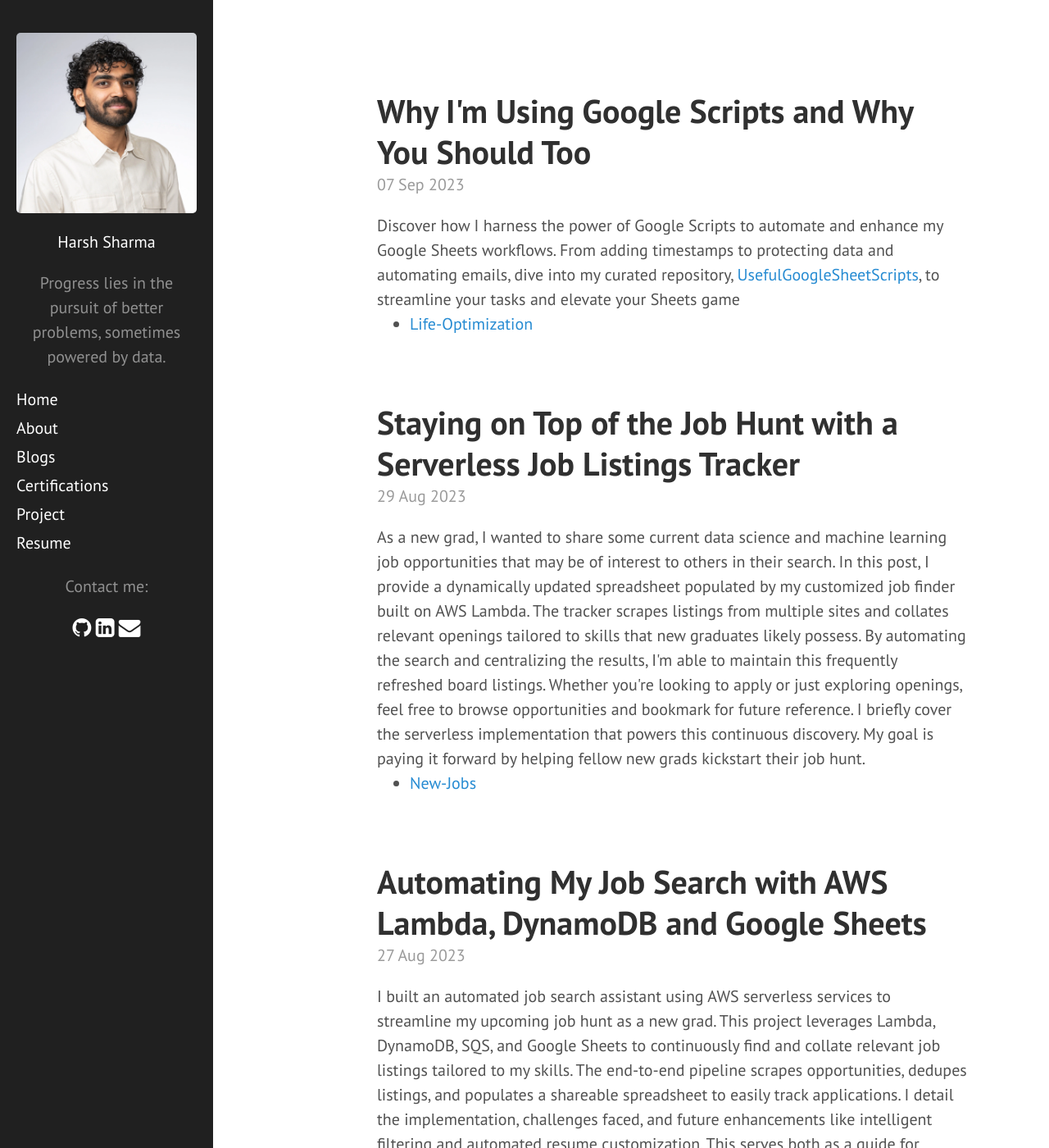
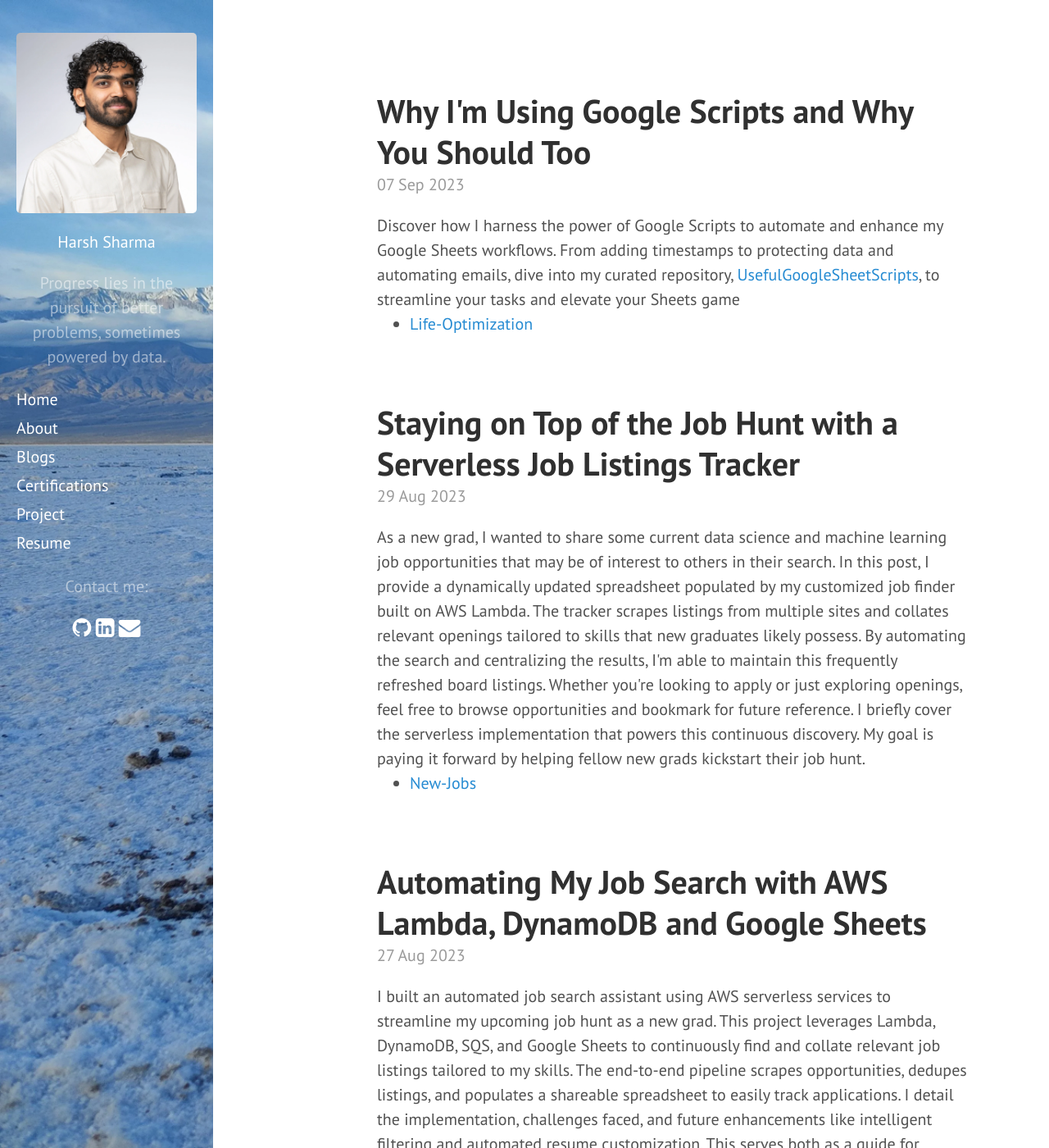
Before and after one commit to 97harsh/97harsh.github.io, a Jekyll site: the page built from index.html, in a window 1280 px wide and 1400 px high. Shown: the whole window at 82% size. Built offline with Jekyll 4.4.1, drawn with Linux system fonts in a browser that asks for light colours; nearby versions of some CDN libraries; Markdown is read by kramdown in place of the engine named in the settings; a script that is not in the unit is left out; the list of posts is cut into pages by our own code.

Commit message:
converted path to relative

```diff
--- a/public/css/hyde.css
+++ b/public/css/hyde.css
@@ -58,7 +58,7 @@
   padding: 2rem 1rem;
   color: rgba(255,255,255,.5);
   background-color: #202020;
-  background-image: url('{{ site.url }}/assets/images/background_sidebar.webp');
+  background-image: url('../../assets/images/background_sidebar.webp');
   background-size: cover;
 }
 @media (min-width: 48em) {
```
